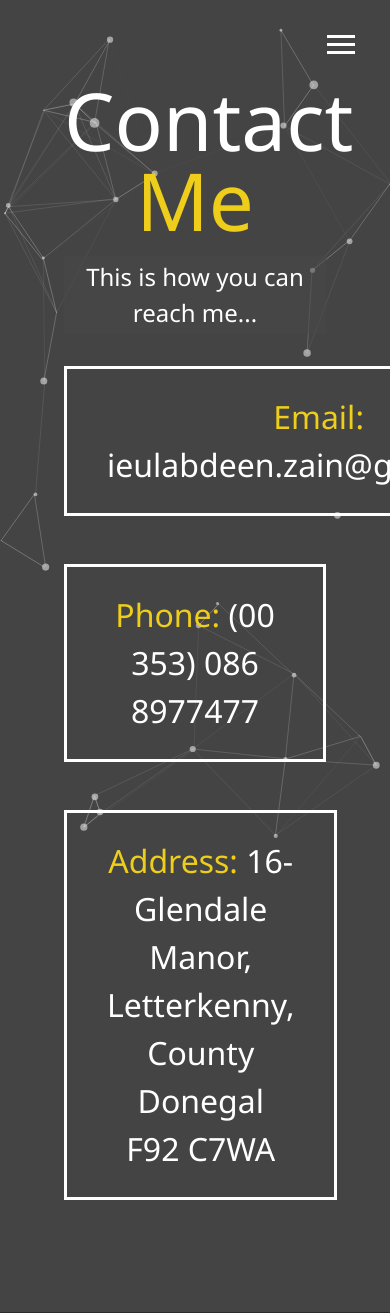
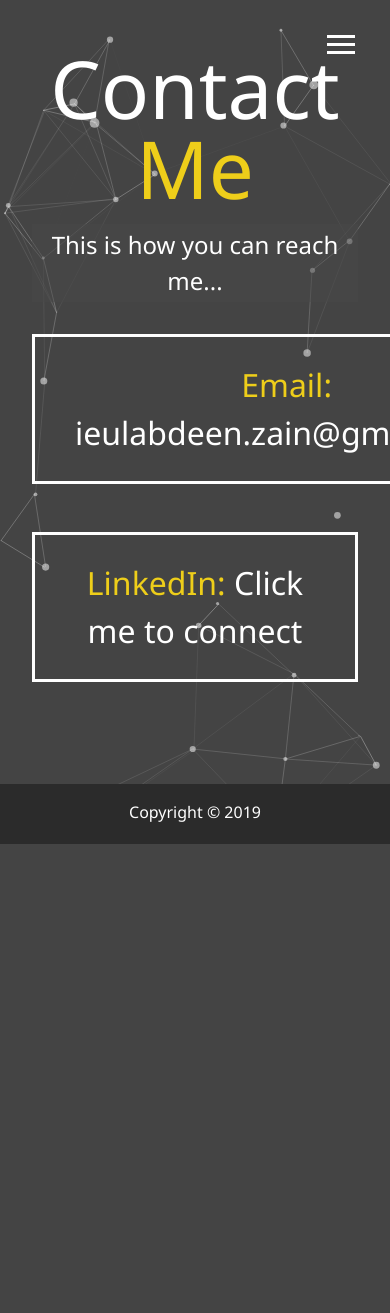
Before and after one commit to Zidan2k9/Portfolio-repo, a PHP site: page /dist/contact.html in a window 390 px wide; the page is wider, and only the part inside the window is pictured. Shown: the top 1313 px of that part. After the commit the page ends 844 px from the top of that part, so only its background shows below. Run offline with PHP 8.4, Linux system fonts and the light colour scheme; some libraries are stand-ins or nearby versions.

Commit message:
minor changes to mobile padding and contact page

```diff
--- a/dist/contact.html
+++ b/dist/contact.html
@@ -57,15 +57,16 @@
       This is how you can reach me...
     </h2>
     <div class="boxes">
-      <div>
-        <span class="text-secondary">Email: </span> ieulabdeen.zain@gmail.com
-      </div>
-      <div>
-        <span class="text-secondary">Phone: </span> (00 353) 086 8977477
-      </div>
-      <div>
-        <span class="text-secondary">Address: </span> 16-Glendale Manor, Letterkenny, County Donegal F92 C7WA
-      </div>
+      <a href="mailto:ieulabdeen.zain@gmail.com">
+        <div>
+          <span class="text-secondary">Email: </span> ieulabdeen.zain@gmail.com
+        </div>
+      </a>
+      <a href="https://www.linkedin.com/in/zainulabdeen1">
+        <div>
+          <span class="text-secondary">LinkedIn: </span> Click me to connect
+        </div>
+      </a>
     </div>
   </main>
 
--- a/dist/css/main.css
+++ b/dist/css/main.css
@@ -303,8 +303,9 @@
     grid-template-columns: repeat(2, 1fr); } }
 
 @media screen and (max-width: 500px) {
+  main {
+    padding: 2rem; }
     main #home h1 {
-    padding: 2rem;
       margin-top: 10vh; }
     main main#home h2 {
       font-size: 1.5rem; }
--- a/scss/_mobile.scss
+++ b/scss/_mobile.scss
@@ -62,8 +62,9 @@
 //small screen
 @include mediaSm {
   main {
+    padding: 2rem;
+
     #home h1 {
-      padding: 2rem;
       margin-top: 10vh;
     }
 
@@ -71,7 +72,7 @@
       font-size: 1.5rem;
     }
 
-    .lg-heading{
+    .lg-heading {
       margin-top: 1rem;
       font-size: 5rem;
     }
```
Lines whose indentation alone changed are shown as unchanged.
